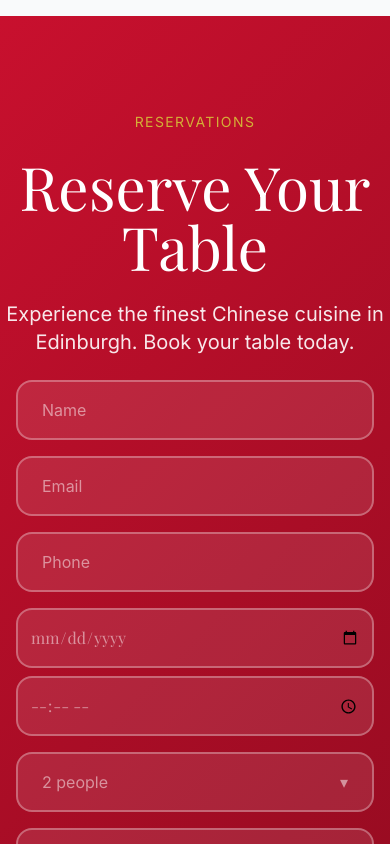
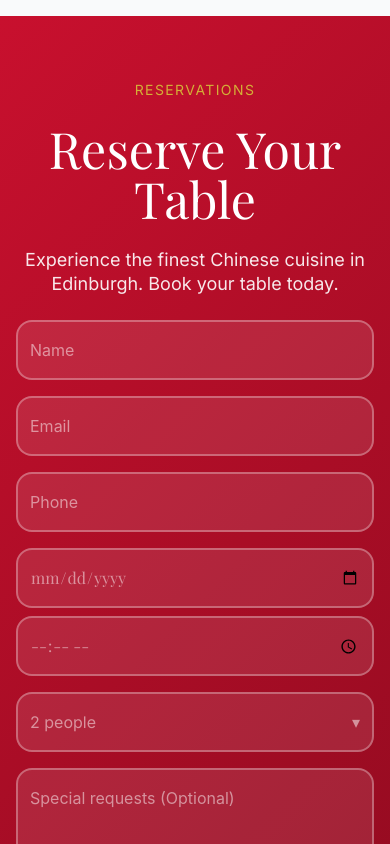
Before and after one commit to reimiwong/restaurant-site, a React (Vite) app: page / in a window 390 px wide. Shown: the part 5780-6624 px from the top of the page. Built offline with nearby package versions, Linux system fonts and the light colour scheme.

Commit message:
- prevent scrolling horizontally on mobile

```diff
--- a/src/App.css
+++ b/src/App.css
@@ -2,6 +2,9 @@
   --default-font-family: 'Playfair Display', serif;
 }
 
+html, body {
+  overflow-x: hidden;
+}
 
 /* Apply interactive styles to all buttons, inputs, and links */
 button,
--- a/src/components/ReserveYourTable.tsx
+++ b/src/components/ReserveYourTable.tsx
@@ -23,9 +23,10 @@ export default function ReserveYourTable() {
   const [dropdownOpen, setDropdownOpen] = useState(false);
 
   const inputStyle =
-    "w-full h-[60px] px-6 rounded-2xl border-2 border-white/30 bg-white/10 text-white font-sans text-base font-normal outline-none";
+    "w-full h-[60px] px-3 sm:px-6 rounded-2xl border-2 border-white/30 bg-white/10 text-white font-sans text-base font-normal outline-none";
+
   const textareaStyle =
-    "w-full h-[132px] px-6 py-4 rounded-2xl border-2 border-white/30 bg-white/10 text-white font-sans text-base font-normal outline-none resize-none";
+    "w-full h-[132px] px-3 sm:px-6 py-4 rounded-2xl border-2 border-white/30 bg-white/10 text-white font-sans text-base font-normal outline-none resize-none";
 
   function handleChange(
     e: React.ChangeEvent<HTMLInputElement | HTMLTextAreaElement>
@@ -40,19 +41,18 @@ export default function ReserveYourTable() {
 
   return (
     <section id="reserve">
-      <div className="bg-[linear-gradient(135deg,#C8102E,#8B0A1E)] text-white py-24 flex flex-col items-center text-center gap-6">
+      <div className="bg-[linear-gradient(135deg,#C8102E,#8B0A1E)] text-white py-16 sm:py-24 flex flex-col items-center text-center gap-6 px-4">
         <p className="text-[#D4AF37] text-sm tracking-[1.4px]">RESERVATIONS</p>
-        <h1 className="font-playfair text-[60px] leading-[60px]">
+        <h1 className="font-playfair text-[50px] sm:text-[60px] leading-[50px] sm:leading-[60px]">
           Reserve Your Table
         </h1>
-        <p className="text-white/90 text-xl leading-7">
-          Experience the finest Chinese cuisine in Edinburgh. Book your table
-          today.
+        <p className="text-white/90 text-lg sm:text-xl leading-6 sm:leading-7 max-w-[480px] mx-auto">
+          Experience the finest Chinese cuisine in Edinburgh. Book your table today.
         </p>
 
         <form
           onSubmit={handleSubmit}
-          className="flex flex-col gap-4 w-full max-w-md px-4 sm:px-0"
+          className="flex flex-col gap-4 w-full max-w-md mx-auto"
         >
           <input
             name="name"
@@ -98,7 +98,7 @@ export default function ReserveYourTable() {
           <div className="relative w-full">
             <button
               type="button"
-              className="w-full h-[60px] px-6 rounded-2xl border-2 border-white/30 bg-white/10 text-white/50 font-sans text-base font-normal flex justify-between items-center outline-none"
+              className="w-full h-[60px] px-3 sm:px-6 rounded-2xl border-2 border-white/30 bg-white/10 text-white/50 font-sans text-base font-normal flex justify-between items-center outline-none"
               onClick={() => setDropdownOpen(!dropdownOpen)}
             >
               {partySizes.find((p) => p.value === form.partySize)?.label}
@@ -140,8 +140,8 @@ export default function ReserveYourTable() {
         </form>
 
         <p className="text-white/80 text-center text-base sm:text-lg leading-7 sm:leading-8 max-w-[480px] mx-auto mt-6 px-2 sm:px-0">
-          For same-day reservations or groups larger than 8, please call us
-          directly at <span className="text-[#D4AF37]">0131 555 0123</span>
+          For same-day reservations or groups larger than 8, please call us directly at{" "}
+          <span className="text-[#D4AF37]">0131 555 0123</span>
         </p>
       </div>
     </section>
```
